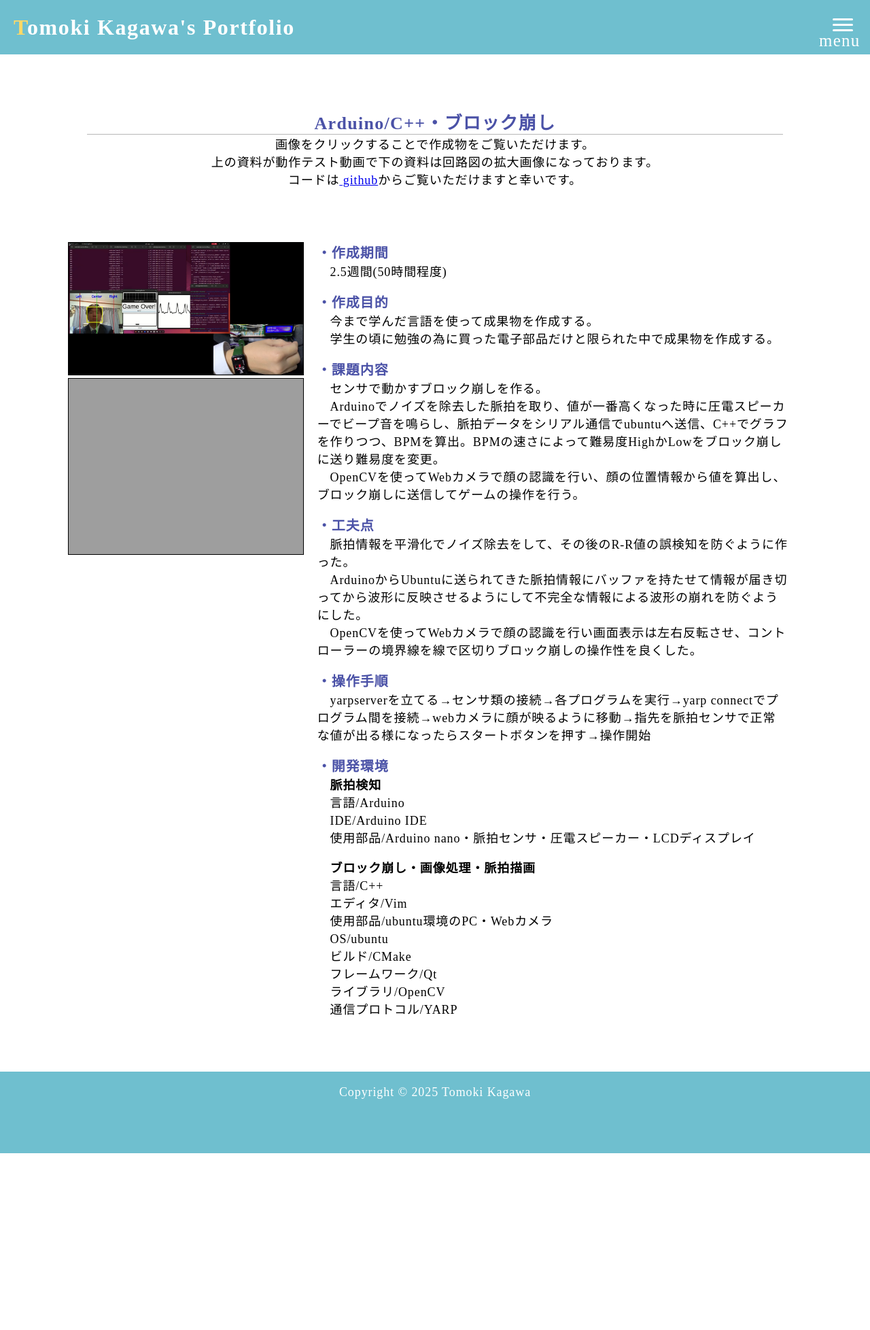
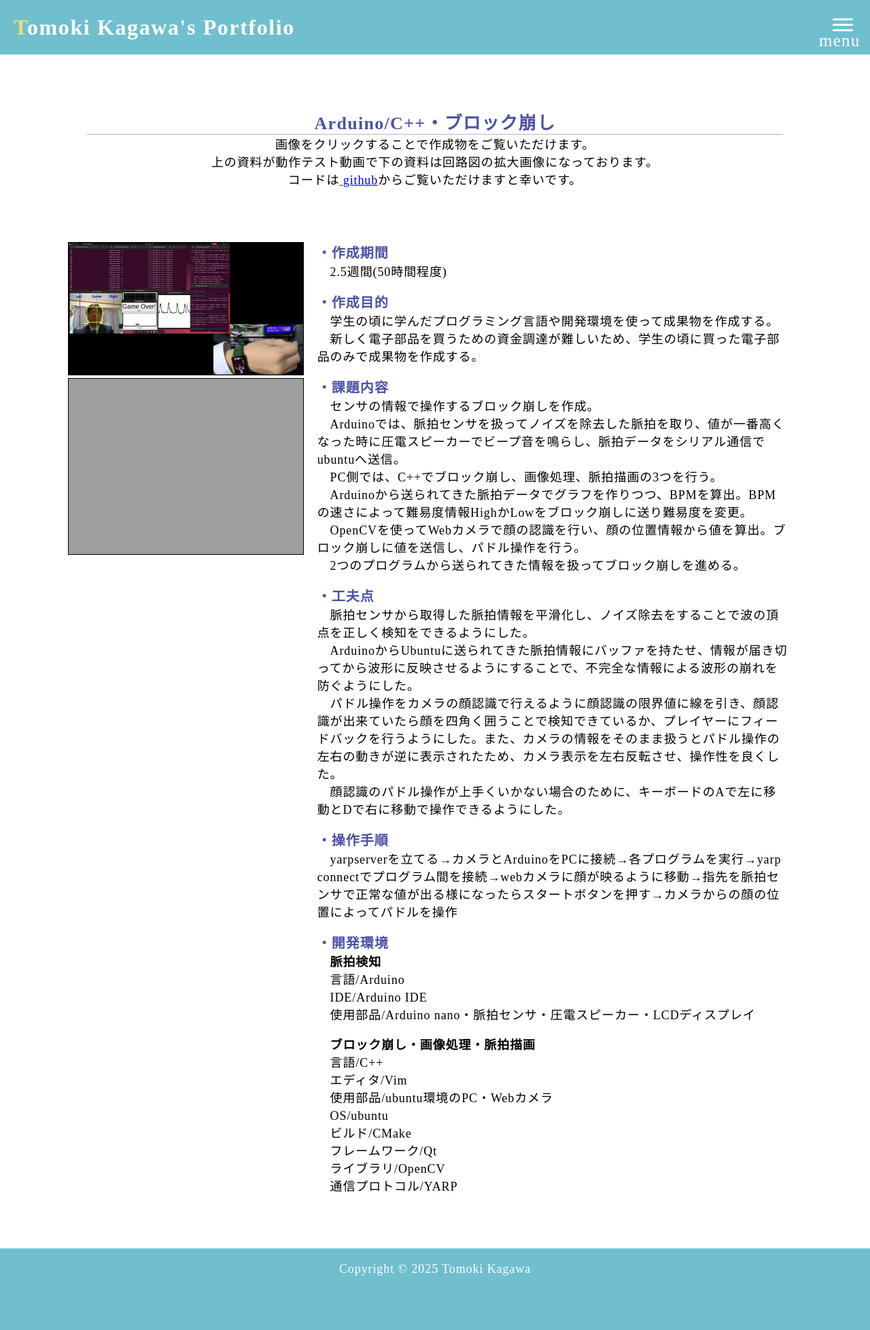
Before and after one commit to Tomoki-Kagawa/tomoki_kagawa_portfolio, a PHP site: the page made by htdocs/C++.html in a window 1280 px wide. Shown: the whole page at 68% size. Before the commit the page ends 1696 px from the top, so only its background shows below. Run offline with PHP 8.4, Linux system fonts and the light colour scheme; grey boxes are pictures that could not be loaded.

Commit message:
explanation update
説明文の変更
ER図追加

```diff
--- a/htdocs/C++.html
+++ b/htdocs/C++.html
@@ -20,8 +20,6 @@
           <li><a href="#Archives">過去の記録</a></li>
           <li><a href="#gallery">ーギャラリー</a></li>
           <li><a href="#training">ー成果物</a></li>
-          <!-- <li><a href="#training">ー訓練成果</a></li> -->
-          <!-- <li><a href="#except">ー訓練外成果</a></li> -->
           <li><a href="#Contact">お問い合わせ</a></li>
         </ul>
       </details>
@@ -45,21 +43,25 @@
         <p>　2.5週間(50時間程度)</p>
         <br>
         <h3>・作成目的</h3>
-        <p>　今まで学んだ言語を使って成果物を作成する。</p>
-        <p>　学生の頃に勉強の為に買った電子部品だけと限られた中で成果物を作成する。</p>
+        <p>　学生の頃に学んだプログラミング言語や開発環境を使って成果物を作成する。</p>
+        <p>　新しく電子部品を買うための資金調達が難しいため、学生の頃に買った電子部品のみで成果物を作成する。</p>
         <br>
         <h3>・課題内容</h3>
-        <p>　センサで動かすブロック崩しを作る。</p>
-        <p>　Arduinoでノイズを除去した脈拍を取り、値が一番高くなった時に圧電スピーカーでビープ音を鳴らし、脈拍データをシリアル通信でubuntuへ送信、C++でグラフを作りつつ、BPMを算出。BPMの速さによって難易度HighかLowをブロック崩しに送り難易度を変更。</p>
-        <p>　OpenCVを使ってWebカメラで顔の認識を行い、顔の位置情報から値を算出し、ブロック崩しに送信してゲームの操作を行う。</p>
+        <p>　センサの情報で操作するブロック崩しを作成。</p>
+        <p>　Arduinoでは、脈拍センサを扱ってノイズを除去した脈拍を取り、値が一番高くなった時に圧電スピーカーでビープ音を鳴らし、脈拍データをシリアル通信でubuntuへ送信。</p>
+        <p>　PC側では、C++でブロック崩し、画像処理、脈拍描画の3つを行う。</p>
+        <p>　Arduinoから送られてきた脈拍データでグラフを作りつつ、BPMを算出。BPMの速さによって難易度情報HighかLowをブロック崩しに送り難易度を変更。</p>
+        <p>　OpenCVを使ってWebカメラで顔の認識を行い、顔の位置情報から値を算出。ブロック崩しに値を送信し、パドル操作を行う。</p>
+        <p>　2つのプログラムから送られてきた情報を扱ってブロック崩しを進める。</p>
         <br>
         <h3>・工夫点</h3>
-        <p>　脈拍情報を平滑化でノイズ除去をして、その後のR-R値の誤検知を防ぐように作った。</p>
-        <p>　ArduinoからUbuntuに送られてきた脈拍情報にバッファを持たせて情報が届き切ってから波形に反映させるようにして不完全な情報による波形の崩れを防ぐようにした。</p>
-        <p>　OpenCVを使ってWebカメラで顔の認識を行い画面表示は左右反転させ、コントローラーの境界線を線で区切りブロック崩しの操作性を良くした。</p>
+        <p>　脈拍センサから取得した脈拍情報を平滑化し、ノイズ除去をすることで波の頂点を正しく検知をできるようにした。</p>
+        <p>　ArduinoからUbuntuに送られてきた脈拍情報にバッファを持たせ、情報が届き切ってから波形に反映させるようにすることで、不完全な情報による波形の崩れを防ぐようにした。</p>
+        <p>　パドル操作をカメラの顔認識で行えるように顔認識の限界値に線を引き、顔認識が出来ていたら顔を四角く囲うことで検知できているか、プレイヤーにフィードバックを行うようにした。また、カメラの情報をそのまま扱うとパドル操作の左右の動きが逆に表示されたため、カメラ表示を左右反転させ、操作性を良くした。</p>
+        <p>　顔認識のパドル操作が上手くいかない場合のために、キーボードのAで左に移動とDで右に移動で操作できるようにした。</p>
         <br>
         <h3>・操作手順</h3>
-        <p>　yarpserverを立てる→センサ類の接続→各プログラムを実行→yarp connectでプログラム間を接続→webカメラに顔が映るように移動→指先を脈拍センサで正常な値が出る様になったらスタートボタンを押す→操作開始</p>
+        <p>　yarpserverを立てる→カメラとArduinoをPCに接続→各プログラムを実行→yarp connectでプログラム間を接続→webカメラに顔が映るように移動→指先を脈拍センサで正常な値が出る様になったらスタートボタンを押す→カメラからの顔の位置によってパドルを操作</p>
         <br>
         <h3>・開発環境</h3>
         <h4>　脈拍検知</h4>
@@ -82,6 +84,5 @@
     <footer class="background-color">
       <p>Copyright &copy; 2025 Tomoki Kagawa</p>
     </footer>
-    <!--div class="return_top"><a href="#TOP">TOPに戻る</a></div-->
   </body>
 </html>
--- a/htdocs/index.php
+++ b/htdocs/index.php
@@ -51,7 +51,7 @@ require_once './PHPMailer/src/SMTP.php';
         <div class="explanation">
           <p>　私の名前は、<span class="bold">賀川智紀</span>です。神奈川県座間市出身です。</p>
           <p>　学生の頃は、組み込み技術や福祉について学び、研究室では介護用ロボットの開発をしていました。</p>
-          <p>　まだまだ未熟ですが、学習意欲があり、今後より一層成長出来ればと思っております。</p>
+          <p>　まだまだ未熟ですが、今後より一層成長出来ればと思っております。</p>
           <p>　当ページでは、これまで学習したプログラミング言語で新たに成果物を作成し、まとめました。</p>
           <p>　もしよろしければ、最下部のお問い合わせから、ポートフォリオをご覧いただいたご感想をお送りいただけますと幸いです。</p>
           <p>　何卒、よろしくお願い致します。</p>
@@ -283,7 +283,7 @@ function emailSend($name,$email,$inquiry,$impression){
   $subject="PortFolio:".$name."様からお問い合わせです";
   $message=$name."様からお問い合わせです。".PHP_EOL."メールアドレス：".$email.PHP_EOL."お問い合わせ内容：".$inquiry.PHP_EOL."PortFolioを見た感想：".$impression;
   $from_subject="PortFolio:お問い合わせ控え";
-  $from_message=$name."様お問い合わせいただきありがとうございます。".PH_EOL."下記の内容でお問い合わせしました。".PHP_EOL."--".PHP_EOL.$message.PHP_EOL."--";
+  $from_message=$name."様お問い合わせいただきありがとうございます。".PHP_EOL."下記の内容でお問い合わせしました。".PHP_EOL."--".PHP_EOL.$message.PHP_EOL."--";
 
   mb_language('Japanese');
   mb_internal_encoding('UTF-8');
```
Also changed, not shown: htdocs/Arcadecontroller.html (+8 -9 lines), htdocs/Java.html (+8 -9 lines), htdocs/JavaScript.html (+12 -10 lines), htdocs/PHP.html (+12 -9 lines), htdocs/Wordpress.html (+6 -3 lines), htdocs/images/ER図.png (added), 1 other file.
